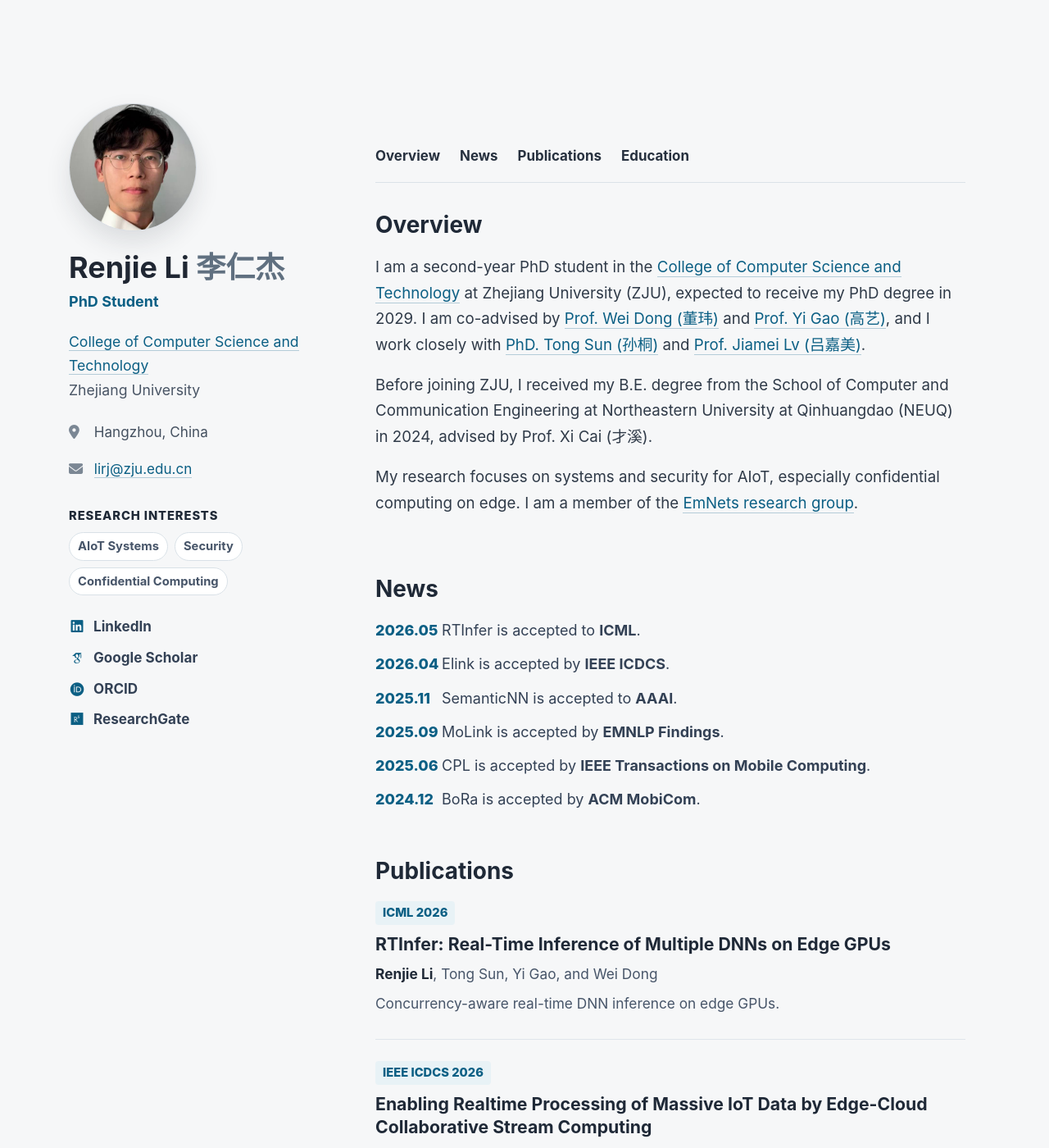
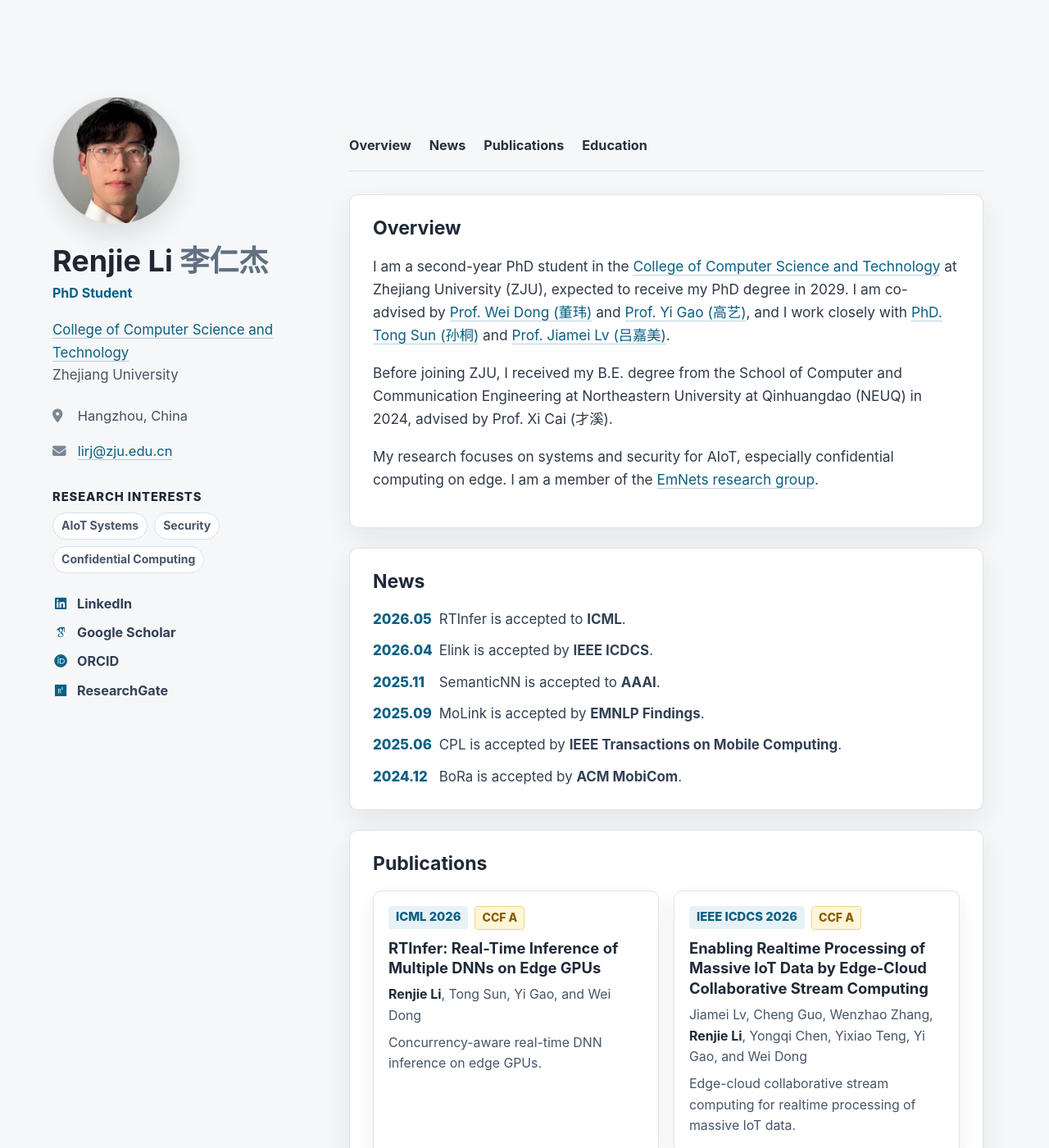
Before and after one commit to lirj233/homepage, a Jekyll site: the page built from _pages/about.md, in a window 1280 px wide and 1400 px high. Shown: the whole window at 82% size. Built offline with Jekyll 4.4.1, drawn with Linux system fonts in a browser that asks for light colours; some web fonts are replaced.

Commit message:
Polish card layout and publication grid

```diff
--- a/_layouts/academic-home.html
+++ b/_layouts/academic-home.html
@@ -92,7 +92,10 @@
             {% assign pubs = site.publications | sort: "date" | reverse %}
             {% for post in pubs %}
               <article class="academic-publication">
-                <div class="academic-publication__venue">{{ post.venue }} {{ post.date | date: "%Y" }}</div>
+                <div class="academic-publication__meta">
+                  <span class="academic-publication__venue">{{ post.venue }} {{ post.date | date: "%Y" }}</span>
+                  <span class="academic-publication__rank">CCF A</span>
+                </div>
                 <h3>{{ post.title }}</h3>
                 {% if post.authors %}
                   <p class="academic-publication__authors">{{ post.authors | markdownify | remove: "<p>" | remove: "</p>" }}</p>
--- a/_sass/layout/_academic_home.scss
+++ b/_sass/layout/_academic_home.scss
@@ -7,7 +7,8 @@ body.academic-home {
   color: #202733;
   background: #f6f7f8;
   font-family: -apple-system, BlinkMacSystemFont, "Segoe UI", Helvetica, Arial, sans-serif;
-  line-height: 1.68;
+  font-size: 16px;
+  line-height: 1.62;
 }
 
 .academic-home a {
@@ -24,10 +25,10 @@ body.academic-home {
 .academic-shell {
   display: grid;
   grid-template-columns: 300px minmax(0, 1fr);
-  gap: 56px;
-  max-width: 1180px;
+  gap: 46px;
+  max-width: 1220px;
   margin: 0 auto;
-  padding: 56px 34px 40px;
+  padding: 48px 34px 40px;
 }
 
 .academic-profile {
@@ -75,7 +76,7 @@ body.academic-home {
 .academic-profile__affiliation {
   margin: 18px 0 0;
   color: #495565;
-  font-size: 0.98rem;
+  font-size: 0.94rem;
 }
 
 .academic-profile__meta {
@@ -85,7 +86,7 @@ body.academic-home {
   padding: 0;
   list-style: none;
   color: #44505f;
-  font-size: 0.95rem;
+  font-size: 0.92rem;
 }
 
 .academic-profile__meta i {
@@ -122,7 +123,7 @@ body.academic-home {
   border-radius: 999px;
   background: #fff;
   color: #475569;
-  font-size: 0.82rem;
+  font-size: 0.78rem;
   font-weight: 650;
 }
 
@@ -139,7 +140,7 @@ body.academic-home {
   width: fit-content;
   color: #334155;
   border-bottom: 0;
-  font-size: 0.95rem;
+  font-size: 0.9rem;
   font-weight: 650;
 }
 
@@ -163,9 +164,9 @@ body.academic-home {
   z-index: 10;
   display: flex;
   flex-wrap: wrap;
-  gap: 24px;
+  gap: 22px;
   padding: 14px 0 18px;
-  margin-bottom: 34px;
+  margin-bottom: 28px;
   background: rgba(246, 247, 248, 0.94);
   backdrop-filter: blur(10px);
   border-bottom: 1px solid #dbe2e8;
@@ -174,7 +175,7 @@ body.academic-home {
 .academic-nav a {
   color: #27313f;
   border-bottom: 0;
-  font-size: 0.94rem;
+  font-size: 0.9rem;
   font-weight: 750;
 }
 
@@ -184,7 +185,12 @@ body.academic-home {
 
 .academic-section {
   scroll-margin-top: 86px;
-  padding: 0 0 54px;
+  margin-bottom: 24px;
+  padding: 26px 28px;
+  border: 1px solid rgba(210, 219, 228, 0.78);
+  border-radius: 10px;
+  background: rgba(255, 255, 255, 0.92);
+  box-shadow: 0 14px 35px rgba(31, 41, 55, 0.08);
 }
 
 .academic-section h2 {
@@ -192,7 +198,7 @@ body.academic-home {
   padding: 0;
   border: 0;
   color: #1f2937;
-  font-size: 1.55rem;
+  font-size: 1.28rem;
   line-height: 1.25;
   letter-spacing: 0;
 }
@@ -202,7 +208,7 @@ body.academic-home {
   max-width: 820px;
   margin: 0 0 18px;
   color: #2f3a48;
-  font-size: 1.04rem;
+  font-size: 0.96rem;
 }
 
 .academic-news {
@@ -214,6 +220,7 @@ body.academic-home {
 .academic-news p {
   margin: 0;
   color: #334155;
+  font-size: 0.94rem;
 }
 
 .academic-news time {
@@ -239,19 +246,33 @@ body.academic-home {
 
 .academic-publications {
   display: grid;
-  gap: 24px;
+  grid-template-columns: repeat(2, minmax(0, 1fr));
+  gap: 18px;
 }
 
 .academic-publication {
-  padding-bottom: 22px;
-  border-bottom: 1px solid #dfe5eb;
+  display: flex;
+  flex-direction: column;
+  min-height: 100%;
+  padding: 18px;
+  border: 1px solid #dce4eb;
+  border-radius: 10px;
+  background: #fff;
+  box-shadow: 0 10px 24px rgba(31, 41, 55, 0.07);
+}
+
+.academic-publication__meta {
+  display: flex;
+  flex-wrap: wrap;
+  gap: 8px;
+  align-items: center;
+  margin-bottom: 10px;
 }
 
 .academic-publication__venue {
   display: inline-flex;
   align-items: center;
   min-height: 28px;
-  margin-bottom: 9px;
   padding: 2px 9px;
   border-radius: 4px;
   background: #e8f2f6;
@@ -260,10 +281,23 @@ body.academic-home {
   font-weight: 800;
 }
 
+.academic-publication__rank {
+  display: inline-flex;
+  align-items: center;
+  min-height: 28px;
+  padding: 2px 8px;
+  border: 1px solid #f0d68c;
+  border-radius: 4px;
+  background: #fff6d8;
+  color: #8a5c00;
+  font-size: 0.78rem;
+  font-weight: 850;
+}
+
 .academic-publication h3 {
   margin: 0 0 7px;
   color: #1f2937;
-  font-size: 1.18rem;
+  font-size: 1.02rem;
   line-height: 1.35;
 }
 
@@ -271,7 +305,7 @@ body.academic-home {
 .academic-publication__summary {
   margin: 0 0 7px;
   color: #475569;
-  font-size: 0.96rem;
+  font-size: 0.88rem;
 }
 
 .academic-publication__authors strong {
@@ -353,6 +387,14 @@ body.academic-home {
     overflow-x: auto;
   }
 
+  .academic-section {
+    padding: 22px 20px;
+  }
+
+  .academic-publications {
+    grid-template-columns: 1fr;
+  }
+
   .academic-timeline article {
     grid-template-columns: 1fr;
     gap: 4px;
```
